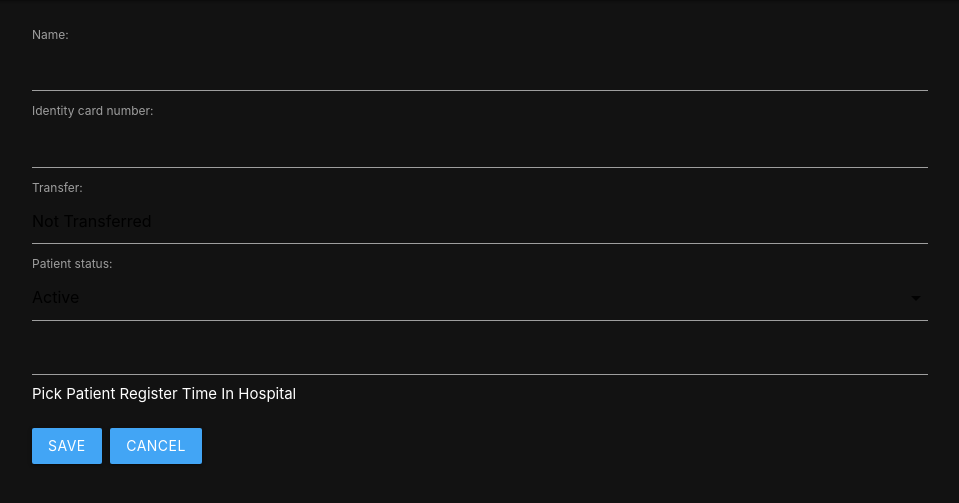
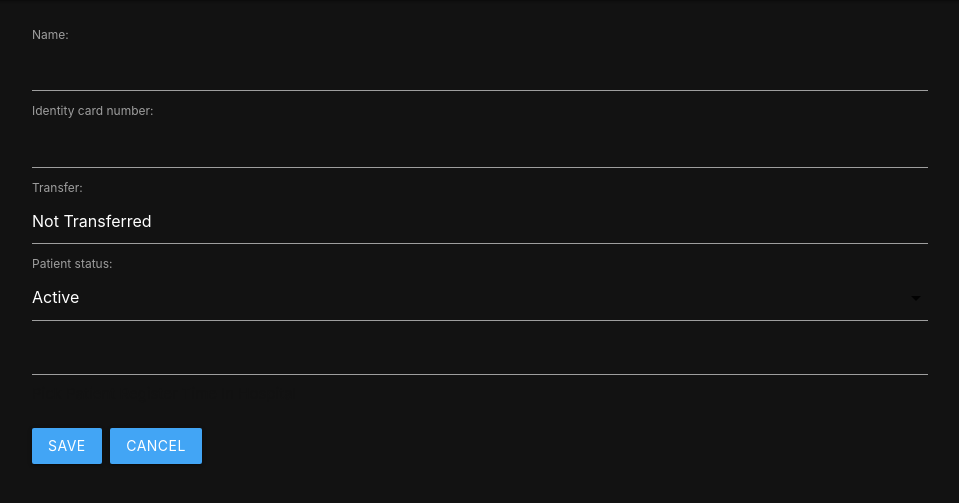
Before and after one commit to feinz/localpatient, a Django app: page /catalog/patient/create/ in a window 1280 px wide. Shown: the part 64-567 px from the top of the page, without its empty margins (160-1119 px from the left). Run offline with Django 3.2, Linux system fonts and the light colour scheme; the visitor is signed in with stand-in values (Sample User, id 1).

Commit message:
some more dark conversion

```diff
--- a/catalog/templates/base_generic.html
+++ b/catalog/templates/base_generic.html
@@ -40,6 +40,18 @@
   }
   .btn:hover {
     background-color: #2196f3;
+  }
+  .select-dropdown{
+    color: #FFFFFF;
+  }
+  ul.dropdown-content.select-dropdown li span {
+    color: #121212;
+  }
+  input[type=text] {
+  color: white;
+  }
+  input[type=search] {
+  color: white;
   }
   </style>
 </head>
--- a/catalog/templates/catalog/patient_form.html
+++ b/catalog/templates/catalog/patient_form.html
@@ -2,7 +2,7 @@
 
 {% block content %}
   </br>
-  <form action="" method="post">
+  <form action="" method="post" style="color: #121212;">
     {% csrf_token %}
     {{form}}
     </br></br>
```
